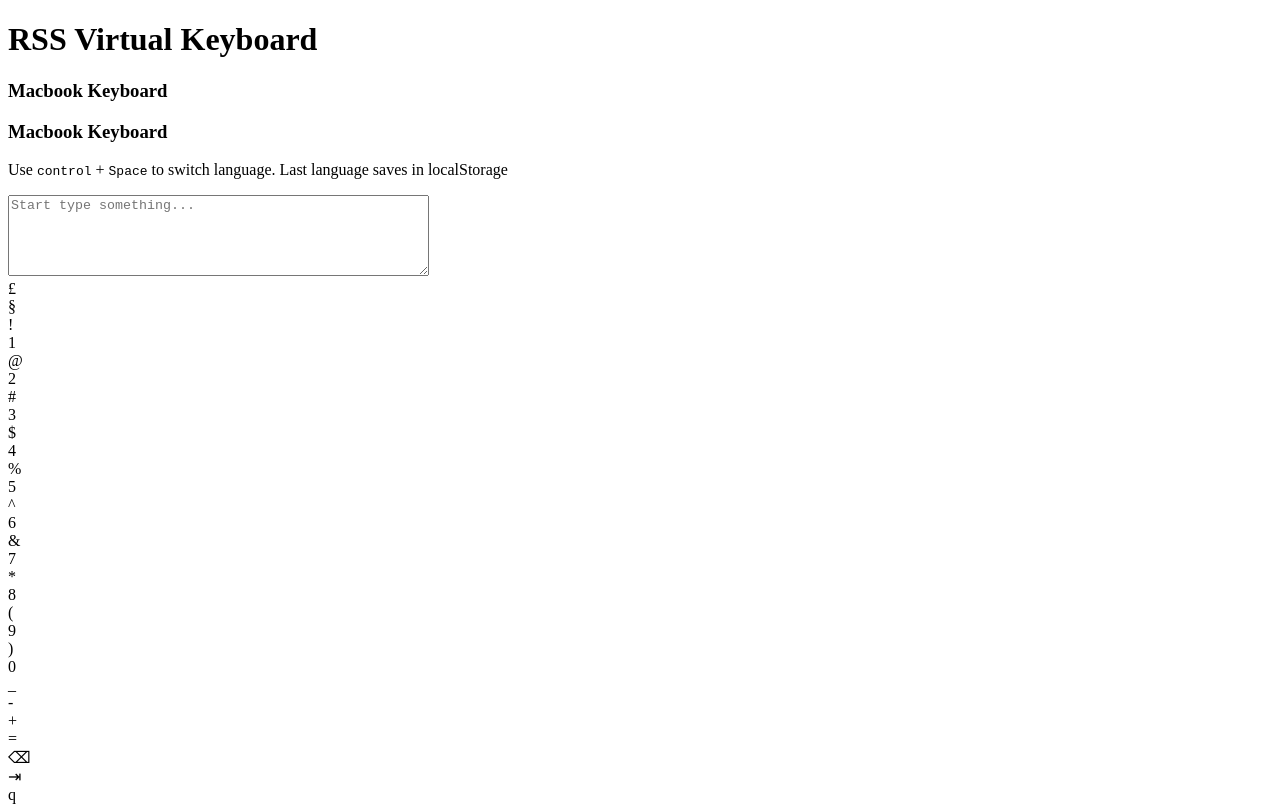
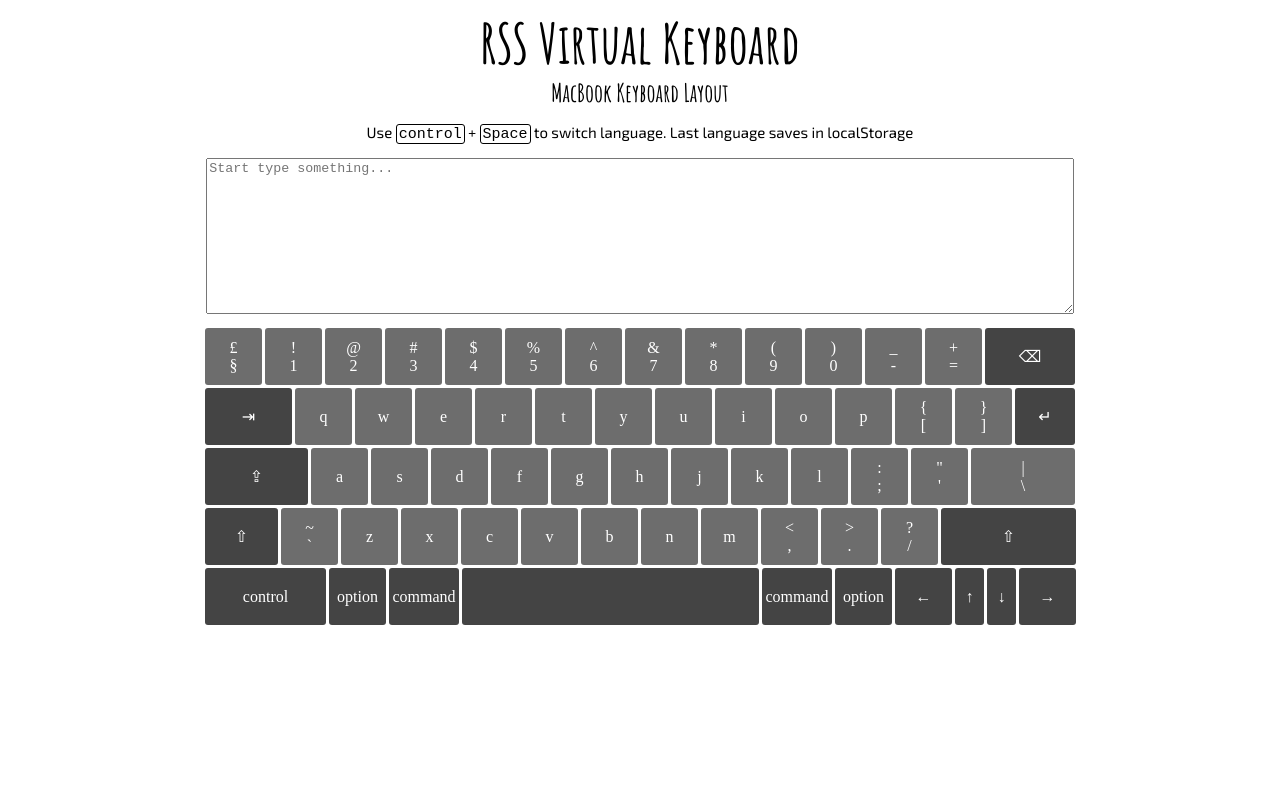
Before and after one commit to irynastsiarzhanava/VK, a website with bundled scripts: page index.html in a window 1280 px wide. Shown: the top 807 px of the page. Built offline with nearby package versions, Linux system fonts and the light colour scheme.

Commit message:
feat: add styles for keyboard layout

```diff
--- /dev/null
+++ b/css/style.css
@@ -0,0 +1,117 @@
+main {
+  width: 870px;
+  margin: 0 auto;
+  text-align: center;
+}
+
+h1 {
+  font-family: 'Amatic SC', cursive;
+  font-size: 55px;
+  margin-bottom: 0;
+  margin-top: 0;
+}
+
+h3 {
+  font-family: 'Amatic SC', cursive;
+  font-size: 25px;
+  margin-top: 0px;
+  margin-bottom: 0px;
+}
+.hint {
+  font-family: 'Exo 2', sans-serif;
+  font-size: 15px;
+}
+
+kbd {
+  border-radius: 3px;
+  padding: 1px 2px 0;
+  border: 1px solid #000000;
+}
+
+.output {
+  width: 99%;
+  height: 150px;
+  margin-bottom: 10px;
+}
+
+.keyboard {
+  display: flex;
+  flex-flow: row wrap;
+  justify-content: space-between;
+}
+
+.keyboard_row {
+  display: flex;
+  flex-flow: row nowrap;
+  margin-bottom: 3px;
+}
+
+.keyboard_key {
+  display: flex;
+  flex-direction: column;
+  justify-content: center;
+  align-items: center;
+  margin-left: 3px;
+  width: 57px;
+  height: 57px;
+  background-color: #6d6d6d;
+  color: #ffffff;
+  border-radius: 3px;
+}
+
+.keyboard_key[data-code="Backquote"],
+.keyboard_key[data-code="Tab"],
+.keyboard_key[data-code="CapsLock"],
+.keyboard_key[data-code="ShiftLeft"],
+.keyboard_key[data-code="ControlLeft"] {
+  margin-left: 0;
+}
+
+.keyboard_key[data-code="Backspace"] {
+  width: 90px;
+}
+
+.keyboard_key[data-code="Tab"] {
+  width: 87px;
+}
+
+.keyboard_key[data-code="CapsLock"] {
+  width: 103px;
+}
+
+.keyboard_key[data-code="Enter"] {
+  width: 60px;
+}
+
+.keyboard_key[data-code="Backslash"] {
+  width: 104px;
+}
+
+.keyboard_key[data-code="ShiftLeft"] {
+  width: 73px;
+}
+
+.keyboard_key[data-code="ShiftRight"] {
+  width: 135px;
+}
+
+.keyboard_key[data-code="ControlLeft"] {
+  width: 121px;
+}
+
+.keyboard_key[data-code^="Meta"] {
+  width: 70px;
+}
+
+.keyboard_key[data-code="ArrowUp"],
+.keyboard_key[data-code="ArrowDown"] {
+  width: 29px;
+}
+
+.keyboard_key[data-code="Space"] {
+  width: 297px;
+}
+
+.keyboard_key[data-fn="true"] {
+  background-color: #444444;
+}
--- a/index.html
+++ b/index.html
@@ -5,6 +5,9 @@
   <meta http-equiv="X-UA-Compatible" content="IE=edge">
   <meta name="viewport" content="width=device-width, initial-scale=1.0">
   <title>Document</title>
+  <link rel="preconnect" href="https://fonts.gstatic.com">
+  <link href="https://fonts.googleapis.com/css2?family=Amatic+SC:wght@700&family=Caveat&family=Exo+2:ital,wght@0,400;0,700;1,400&display=swap" rel="stylesheet">
+  <link rel="stylesheet" href="./css/style.css">
 </head>
 <body>
   <script src="js/script.js" type="module"></script>
--- a/js/Key.js
+++ b/js/Key.js
@@ -6,7 +6,7 @@
     this.small = small;
     this.shift = shift;
     this.code = code;
-    this.isFnKey = Boolean(small.match(/control | arr | option | command | &#8679 | &#8677 | &#9003 | &#8682 /));
+    this.isFnKey = Boolean(code.match(/Control|Alt|Meta|Space|Arrow|Shift|Tab|Caps|Enter|Backspace/));
     if (shift && shift.match(/[^a-zA-Zа-яА-Я0-9ёЁ]/)) {
       this.sub = create('div', 'sub', this.shift);
     } else {
--- a/js/Keyboard.js
+++ b/js/Keyboard.js
@@ -7,8 +7,7 @@
 
 const main = create('main', '',
   [create('h1', 'title', 'RSS Virtual Keyboard'),
-    create('h3', 'subtitle', 'Macbook Keyboard'),
-    create('h3', 'subtitle', 'Macbook Keyboard'),
+    create('h3', 'subtitle', 'MacBook Keyboard Layout'),
     create('p', 'hint', 'Use <kbd>control</kbd> + <kbd>Space</kbd> to switch language. Last language saves in localStorage'),
   ]);
 
@@ -36,7 +35,7 @@
     this.keyButtons = [];
     this.rowsOrder.forEach((row, i) => {
       const rowElement = create('div', 'keyboard_row', null, this.container, ['row', i + 1]);
-      rowElement.style.gridTemplateColumns = `repeat(${row.length}, 1fr)`;
+      rowElement.style.gridTemplateColumns = `repeat(${row.length})`;
       row.forEach((code) => {
         const keyObj = this.keyBase.find((key) => key.code === code);
         if (keyObj) {
@@ -46,5 +45,11 @@
         }
       });
     });
+    document.addEventListener('keydown', this.handleEvent);
+    document.addEventListener('keyup', this.handleEvent);
+  }
+
+  handleEvent = () => {
+
   }
 }
--- a/js/layouts/en.js
+++ b/js/layouts/en.js
@@ -285,7 +285,7 @@
     code: 'MetaLeft',
   },
   {
-    small: '&#9251;',
+    small: ' ',
     shift: null,
     code: 'Space',
   },
--- a/js/layouts/ru.js
+++ b/js/layouts/ru.js
@@ -285,7 +285,7 @@
     code: 'MetaLeft',
   },
   {
-    small: '&#9251;',
+    small: ' ',
     shift: null,
     code: 'Space',
   },
--- a/package.json
+++ b/package.json
@@ -18,6 +18,7 @@
   },
   "homepage": "https://github.com/irynastsiarzhanava/VK#readme",
   "devDependencies": {
+    "babel-eslint": "^10.1.0",
     "eslint": "^7.28.0",
     "eslint-config-airbnb-base": "^14.2.1",
     "eslint-plugin-import": "^2.23.4"
```
Also changed, not shown: .eslintrc.js, 1 other file.
